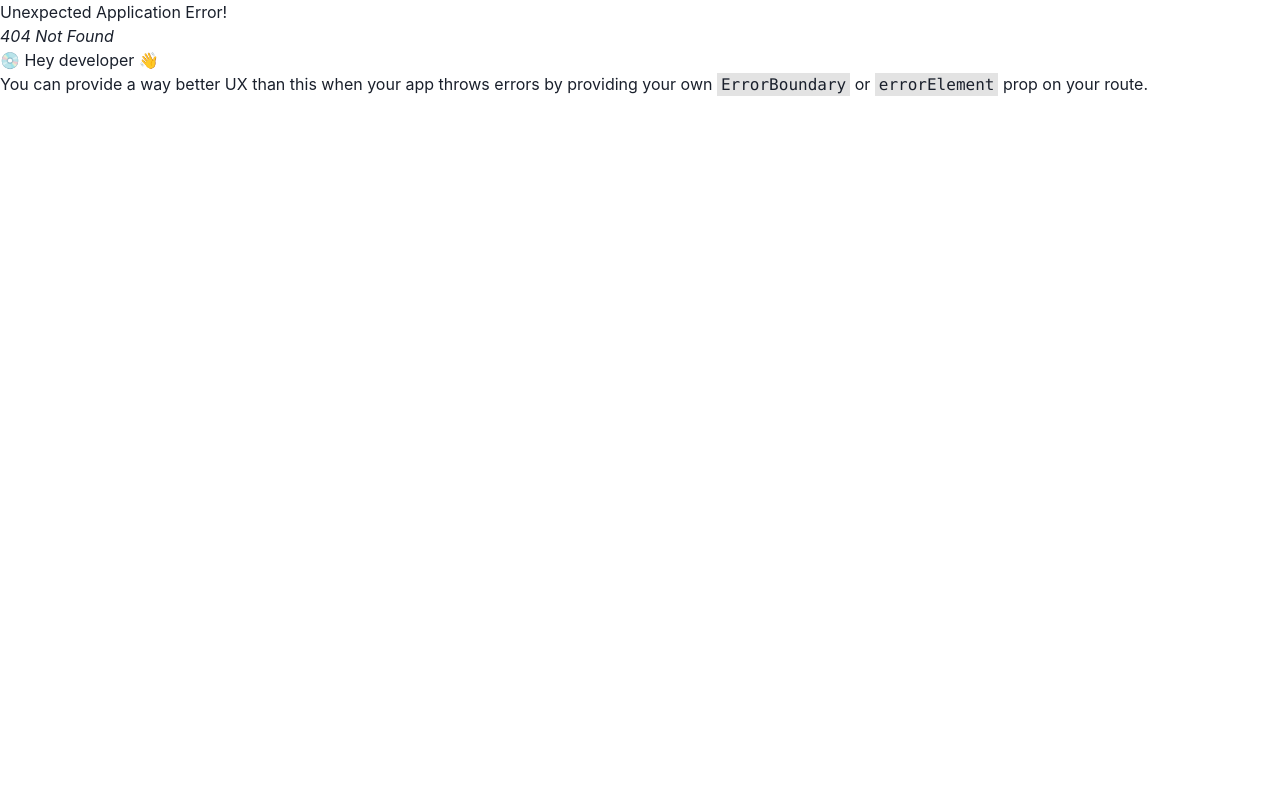
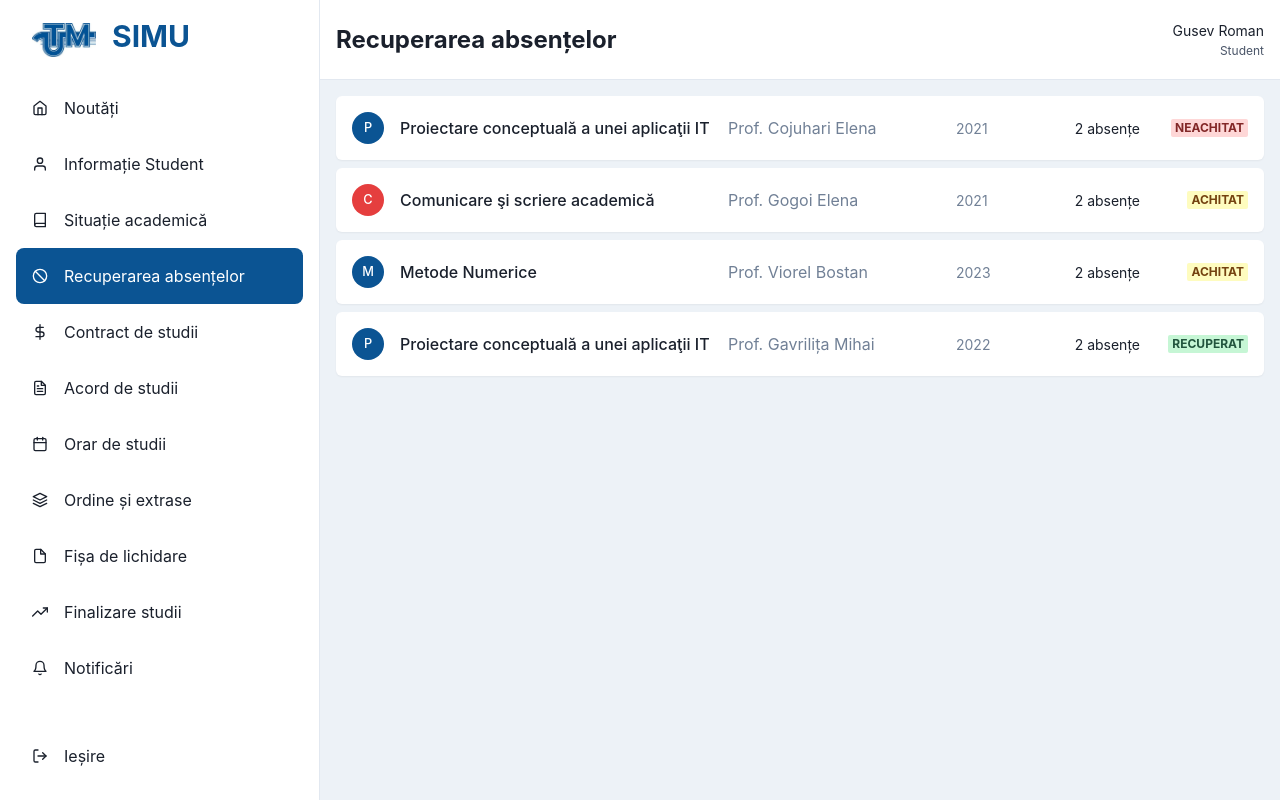
Before and after one commit to danielavornic/lab-absente, a React (Vite) app: page /absente in a window 1280 px wide. Before the commit this address had no page. Built offline with nearby package versions, Linux system fonts and the light colour scheme.

Commit message:
Add student attendence list items card

```diff
--- /dev/null
+++ b/src/components/StudentAttendenceCard.tsx
@@ -0,0 +1,67 @@
+import { Avatar, HStack, Text, Badge, Box } from "@chakra-ui/react";
+import { AbsentaStatus } from "types";
+
+interface StudentAttendenceCardProps {
+  subject: string;
+  count: number;
+  prof: string;
+  status: AbsentaStatus;
+  year: number;
+  isChanged: boolean;
+}
+
+export const StudentAttendenceCard = ({
+  subject,
+  count,
+  prof,
+  status,
+  year,
+  isChanged,
+}: StudentAttendenceCardProps) => {
+  const iconLetter = subject[0].toUpperCase();
+  const iconColor = isChanged ? "red.500" : "brand.500";
+  const statusColorScheme =
+    status === AbsentaStatus.NEACHITAT
+      ? "red"
+      : status === AbsentaStatus.RECUPERAT
+      ? "green"
+      : "yellow";
+
+  return (
+    <HStack
+      spacing={4}
+      boxShadow="sm"
+      justifyContent="space-between"
+      rounded="md"
+      p={4}
+      bg="white"
+      cursor="pointer"
+      _hover={{
+        backgroundColor: "gray.50",
+      }}
+    >
+      <HStack spacing={4}>
+        <Avatar name={iconLetter} bg={iconColor} size="sm" />
+        <HStack spacing={2}>
+          <Text fontWeight="medium" w="320px">
+            {subject}
+          </Text>
+          <Text w="220px" color="gray.500">
+            Prof. {prof}
+          </Text>
+          <Text fontSize="sm" color="gray.500">
+            {year}
+          </Text>
+        </HStack>
+      </HStack>
+      <HStack spacing={6}>
+        <Text fontSize="sm">{count} absențe</Text>
+        <Box w="84px">
+          <Badge colorScheme={statusColorScheme} ml="auto" display="block" w="fit-content">
+            {status}
+          </Badge>
+        </Box>
+      </HStack>
+    </HStack>
+  );
+};
--- a/src/components/index.ts
+++ b/src/components/index.ts
@@ -1,2 +1,3 @@
 export * from "./Layout";
 export * from "./Sidebar";
+export * from "./StudentAttendenceCard";
--- /dev/null
+++ b/src/pages/StudentAttendence.tsx
@@ -0,0 +1,54 @@
+import { VStack } from "@chakra-ui/react";
+import { Layout, StudentAttendenceCard } from "components";
+import { AbsentaStatus } from "types";
+
+const attendences = [
+  {
+    id: 1,
+    subject: "Proiectare conceptuală a unei aplicaţii IT",
+    count: 2,
+    prof: "Cojuhari Elena",
+    status: AbsentaStatus.NEACHITAT,
+    year: 2021,
+    isChanged: false,
+  },
+  {
+    id: 2,
+    subject: "Comunicare şi scriere academică",
+    count: 2,
+    prof: "Gogoi Elena",
+    status: AbsentaStatus.ACHITAT,
+    year: 2021,
+    isChanged: true,
+  },
+  {
+    id: 3,
+    subject: "Metode Numerice",
+    count: 2,
+    prof: "Viorel Bostan",
+    status: AbsentaStatus.ACHITAT,
+    year: 2023,
+    isChanged: false,
+  },
+  {
+    id: 4,
+    subject: "Proiectare conceptuală a unei aplicaţii IT",
+    count: 2,
+    prof: "Gavrilița Mihai",
+    status: AbsentaStatus.RECUPERAT,
+    year: 2022,
+    isChanged: false,
+  },
+];
+
+export const StudentAttendence = () => {
+  return (
+    <Layout title="Recuperarea absențelor">
+      <VStack spacing={2} align="stretch">
+        {attendences.map((attendence) => (
+          <StudentAttendenceCard key={attendence.id} {...attendence} />
+        ))}
+      </VStack>
+    </Layout>
+  );
+};
--- a/src/routes/index.tsx
+++ b/src/routes/index.tsx
@@ -4,6 +4,7 @@ import { useAuth } from "hooks";
 import { Role } from "types";
 import { ProtectedRoute } from "./ProtectedRoute";
 import { Noutati } from "pages";
+import { StudentAttendence } from "pages/StudentAttendence";
 
 const Routes = () => {
   const { token, user } = useAuth();
@@ -12,6 +13,10 @@ const Routes = () => {
     {
       path: "/noutati",
       element: <Noutati />,
+    },
+    {
+      path: "/absente",
+      element: <StudentAttendence />,
     },
   ];
 
@@ -26,7 +31,7 @@ const Routes = () => {
         },
         {
           path: "/absente",
-          element: <div>Absente</div>,
+          element: <StudentAttendence />,
         },
       ],
     },
@@ -59,7 +64,7 @@ const Routes = () => {
   const router = createBrowserRouter([
     ...routesForPublic,
     ...(!token ? routesForNotAuthenticatedOnly : []),
-    ...(token && user && user.role === Role.STUDENT ? routesForStudentsOnly : []),
+    ...(token && user && user.role !== Role.STUDENT ? routesForStudentsOnly : []),
     ...(token && user && user.role !== Role.STUDENT ? roleForAdminsProfsOnly : []),
   ]);
 
--- a/src/types/user.ts
+++ b/src/types/user.ts
@@ -17,7 +17,7 @@ export interface Absenta {
   subject: string;
   status: AbsentaStatus;
   datesAbsenta: DataAbsenta[];
-  datesRecuperare: DataAbsenta[];
+  datesRecuperare?: DataAbsenta[];
 }
 
 export interface DataAbsenta {
@@ -28,7 +28,7 @@ export interface DataAbsenta {
 export enum AbsentaStatus {
   NEACHITAT = "neachitat",
   ACHITAT = "achitat",
-  IN_PROGRESS = "in_progress",
+  IN_PROGRESS = "in progres",
   RECUPERAT = "recuperat",
 }
 
```
